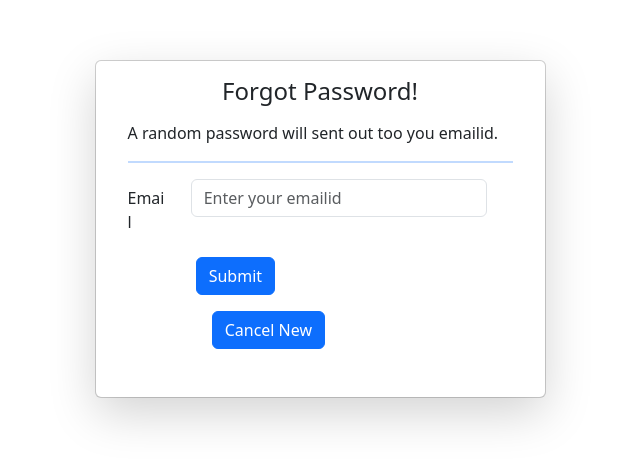
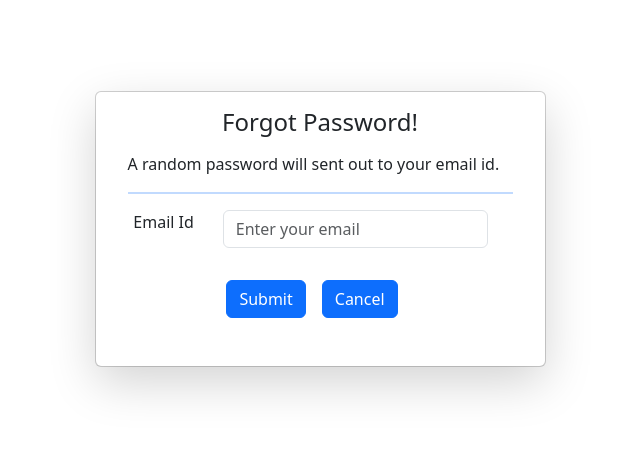
Before and after one commit to RajamaniT/waiverapp, a React (Create React App) app: page /ForgotPassword in a window 1280 px wide. Shown: the part 171-636 px from the top of the page, without its empty margins (320-960 px from the left). Built offline with nearby package versions, Linux system fonts and the light colour scheme.

Commit message:
Forgot Password page update done.

```diff
--- a/src/Component/Home/ForgotPassword.jsx
+++ b/src/Component/Home/ForgotPassword.jsx
@@ -2,10 +2,11 @@ import React from "react";
 import { useForm } from "react-hook-form";
 import { useNavigate } from "react-router-dom";
 import "bootstrap/dist/css/bootstrap.css";
+import { Form } from "react-bootstrap";
 
 function ForgotPassword() {
   const {
-    handleSubmit,
+    handleSubmit, register,
     formState: { errors },
   } = useForm();
 
@@ -19,6 +20,16 @@ function ForgotPassword() {
     }
   };
 
+  const registerOption = {
+    email: {
+      required: "EmailId is required",
+      pattern: {
+        value: /^[^@ ]+@[^@ ]+\.[^@ .]{2,}$/,
+        message: "Please enter a valid email",
+      },
+    },
+  };
+
   return (
     <div className="container d-flex flex-column">
       <div className="row vh-100">
@@ -30,22 +41,28 @@ function ForgotPassword() {
                 <div className="m-sm-3">
                   <form onSubmit={handleSubmit(onSubmit)}>
                     <div className="border-left-highlight">
-                      <p>A random password will sent out too you emailid.</p>
+                      <p>A random password will sent out to your email id.</p>
                     </div>
                     <hr className="bg-danger border-2 border-top border-primary"></hr>
                     <div className="row input-group mt-3">
-                      <label className="col-md-2 col-form-label">Email</label>
-                      <div className="col-md-10">
-                        <input
-                          type="text"
-                          className="form-control"
-                          id="forgotpassword"
-                          placeholder="Enter your emailid"
-                        ></input>
-                      </div>
+                      {/* <label className="col-md-2 col-form-label">Email</label> */}
+                      <Form.Label className="text-center col-md-3">
+                        Email Id
+                      </Form.Label>
+
+                      <Form.Group className="col-md-9" controlId="emailId">
+                        <Form.Control
+                          type="email"
+                          placeholder="Enter your email"
+                          {...register("email", registerOption.email)}
+                        />
+                        {errors.email && (
+                          <p className="errorMsg">{errors.email.message}</p>
+                        )}
+                      </Form.Group>
                     </div>
                     <div className="row mt-3">
-                      <div className="col-sm-6 offset-sm-2">
+                      <div className="col-sm-12 text-center">
                         <button type="submit" className="btn btn-primary">
                           Submit
                         </button>
@@ -56,7 +73,9 @@ function ForgotPassword() {
                             e.preventDefault();
                             navigate("/");
                           }}
-                        >Cancel New</button>
+                        >
+                          Cancel
+                        </button>
                       </div>
                     </div>
                   </form>
```
